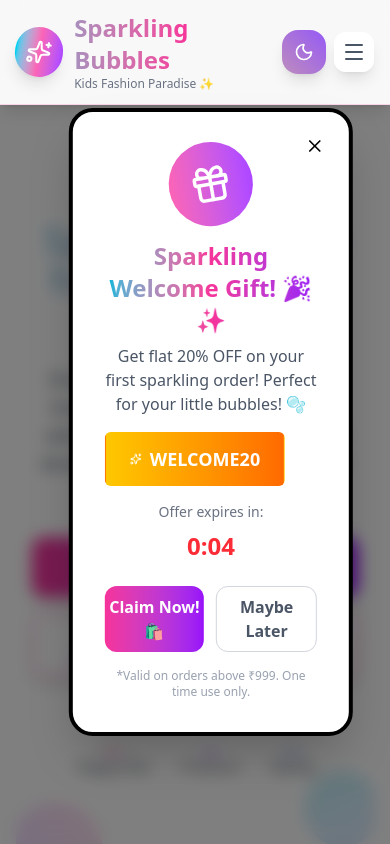
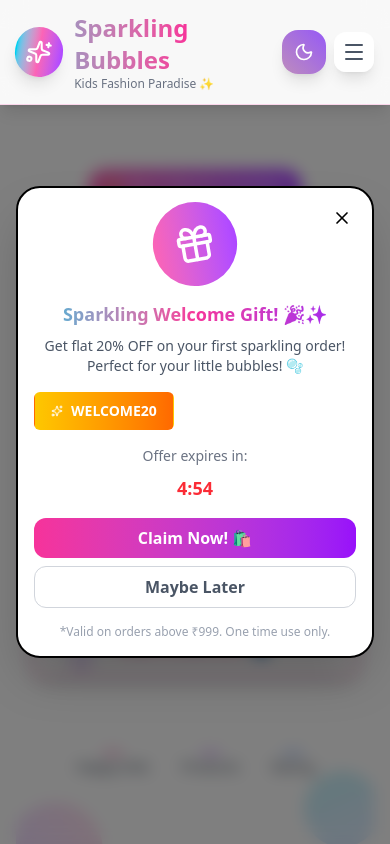
Before and after one commit to vikassahu118/sparkling-, a React (Vite) app: page / in a window 390 px wide. Shown: the top 844 px of the page. Built offline with nearby package versions, Linux system fonts and the light colour scheme.

Commit message:
responsive discount popup

```diff
--- a/src/components/DiscountPopup.jsx
+++ b/src/components/DiscountPopup.jsx
@@ -1,159 +1,10 @@
-// import React, { useState, useEffect } from "react";
-// import { motion, AnimatePresence } from "motion/react";
-// import { X, Gift, Sparkles } from "lucide-react";
-// import { Button } from '../ui/button';
-// import { Badge } from "../ui/badge";
-
-// const DiscountPopup = ({ isVisible, onClose, onApplyCode }) => {
-//   const [timeLeft, setTimeLeft] = useState(300); // 5 minutes
-//   const [minimized, setMinimized] = useState(false); // floating icon
-
-//   useEffect(() => {
-//     if (isVisible && timeLeft > 0) {
-//       const timer = setInterval(() => {
-//         setTimeLeft((prev) => prev - 1);
-//       }, 1000);
-//       return () => clearInterval(timer);
-//     }
-//   }, [isVisible, timeLeft]);
-
-//   const formatTime = (seconds) => {
-//     const mins = Math.floor(seconds / 60);
-//     const secs = seconds % 60;
-//     return `${mins}:${secs.toString().padStart(2, "0")}`;
-//   };
-
-//   const handleApplyCode = () => {
-//     onApplyCode("WELCOME20");
-//     onClose();
-//   };
-
-//   const handleMaybeLater = () => {
-//     setMinimized(true);
-//   };
-
-//   const handleRestore = () => {
-//     setMinimized(false);
-//   };
-
-//   return (
-//     <>
-//       <AnimatePresence>
-//         {/* Full Popup */}
-//         {isVisible && !minimized && (
-//           <>
-//             <motion.div
-//               initial={{ opacity: 0 }}
-//               animate={{ opacity: 1 }}
-//               exit={{ opacity: 0 }}
-//               className="fixed inset-0 bg-black/50 backdrop-blur-sm z-40"
-//               onClick={onClose}
-//             />
-
-//             <motion.div
-//               initial={{ opacity: 0, scale: 0.5, y: -50 }}
-//               animate={{ opacity: 1, scale: 1, y: 0 }}
-//               exit={{ opacity: 0, scale: 0.5, y: -50 }}
-//               transition={{ type: "spring", duration: 0.5 }}
-//               className="fixed top-1/2 left-1/2 transform -translate-x-1/2 -translate-y-1/2 z-50"
-//             >
-//               <div className="bg-white dark:bg-gray-800 rounded-3xl p-8 max-w-md w-full mx-4 shadow-2xl border-4 border-gradient-to-r from-pink-400 to-purple-500 relative">
-//                 <motion.button
-//                   onClick={onClose}
-//                   whileHover={{ scale: 1.1 }}
-//                   whileTap={{ scale: 0.9 }}
-//                   className="absolute top-4 right-4 p-2 rounded-full hover:bg-gray-100 dark:hover:bg-gray-700 transition-colors"
-//                 >
-//                   <X className="w-5 h-5" />
-//                 </motion.button>
-
-//                 <div className="text-center">
-//                   <motion.div
-//                     animate={{ rotate: [0, 10, -10, 0], scale: [1, 1.1, 1] }}
-//                     transition={{ duration: 2, repeat: Infinity, repeatType: "reverse" }}
-//                     className="mb-4"
-//                   >
-//                     <div className="w-20 h-20 bg-gradient-to-r from-pink-400 to-purple-500 rounded-full flex items-center justify-center mx-auto">
-//                       <Gift className="w-10 h-10 text-white" />
-//                     </div>
-//                   </motion.div>
-
-//                   <h2 className="text-2xl font-bold bg-gradient-to-r from-cyan-500 via-pink-500 to-purple-600 bg-clip-text text-transparent mb-2">
-//                     Sparkling Welcome Gift! 🎉✨
-//                   </h2>
-
-//                   <p className="text-gray-600 dark:text-gray-300 mb-4">
-//                     Get flat 20% OFF on your first sparkling order! Perfect for your little bubbles! 🫧
-//                   </p>
-
-//                   <Badge className="bg-gradient-to-r from-yellow-400 to-orange-500 text-white px-6 py-3 text-lg font-bold flex items-center gap-2 mb-4">
-//                     <Sparkles className="w-4 h-4" />
-//                     WELCOME20
-//                   </Badge>
-
-//                   <p className="text-sm text-gray-500 dark:text-gray-400 mb-2">
-//                     Offer expires in:
-//                   </p>
-//                   <div className="text-2xl font-bold text-red-500 mb-6">{formatTime(timeLeft)}</div>
-
-//                   <div className="flex gap-3">
-//                     <button
-//                       onClick={handleApplyCode}
-//                       className="flex-1 bg-gradient-to-r from-pink-500 to-purple-600 hover:from-pink-600 hover:to-purple-700 text-white rounded-xl py-2 font-bold"
-//                     >
-//                       Claim Now! 🛍
-//                     </button>
-//                     <button
-//                       onClick={handleMaybeLater}
-//                       className="flex-1 border border-gray-300 text-gray-600 hover:bg-gray-50 dark:border-gray-600 dark:text-gray-300 dark:hover:bg-gray-700 rounded-xl py-2 font-bold"
-//                     >
-//                       Maybe Later
-//                     </button>
-//                   </div>
-
-//                   <p className="text-xs text-gray-400 mt-4">
-//                     *Valid on orders above ₹999. One time use only.
-//                   </p>
-//                 </div>
-//               </div>
-//             </motion.div>
-//           </>
-//         )}
-//       </AnimatePresence>
-
-//       {/* Minimized floating icon with timer */}
-//       {isVisible && minimized && (
-//         <motion.div
-//           initial={{ opacity: 0, scale: 0 }}
-//           animate={{ opacity: 1, scale: 1 }}
-//           exit={{ opacity: 0, scale: 0 }}
-//           className="fixed bottom-5 right-5 z-50 cursor-pointer flex flex-col items-center"
-//           onClick={handleRestore}
-//         >
-//           <div className="w-16 h-16 bg-pink-500 dark:bg-purple-600 rounded-full flex items-center justify-center shadow-lg relative">
-//             <Gift className="w-8 h-8 text-white animate-bounce" />
-//             <div className="absolute -top-2 -right-2 bg-red-500 text-white text-xs font-bold px-2 py-0.5 rounded-full">
-//               {formatTime(timeLeft)}
-//             </div>
-//           </div>
-//         </motion.div>
-//       )}
-//     </>
-//   );
-// };
-
-// export default DiscountPopup;
-
-
-
 import React, { useState, useEffect } from "react";
 import { motion, AnimatePresence } from "motion/react";
 import { X, Gift, Sparkles } from "lucide-react";
-import { Button } from '../ui/button';
 import { Badge } from "../ui/badge";
 
 const DiscountPopup = ({ isVisible, onClose, onApplyCode }) => {
-  const [timeLeft, setTimeLeft] = useState(10); // 5 minutes
+  const [timeLeft, setTimeLeft] = useState(300); // 5 minutes
   const [minimized, setMinimized] = useState(false);
   const [expired, setExpired] = useState(false);
   const [removed, setRemoved] = useState(false);
@@ -164,7 +15,6 @@ const DiscountPopup = ({ isVisible, onClose, onApplyCode }) => {
     if (timeLeft <= 0) {
       setExpired(true);
       setMinimized(false);
-      // Auto-remove after 5 seconds
       setTimeout(() => setRemoved(true), 5000);
       return;
     }
@@ -197,6 +47,7 @@ const DiscountPopup = ({ isVisible, onClose, onApplyCode }) => {
         {/* Full Popup */}
         {isVisible && !minimized && !expired && (
           <>
+            {/* Overlay */}
             <motion.div
               initial={{ opacity: 0 }}
               animate={{ opacity: 1 }}
@@ -205,21 +56,24 @@ const DiscountPopup = ({ isVisible, onClose, onApplyCode }) => {
               onClick={onClose}
             />
 
+            {/* Popup */}
             <motion.div
               initial={{ opacity: 0, scale: 0.5, y: -50 }}
               animate={{ opacity: 1, scale: 1, y: 0 }}
               exit={{ opacity: 0, scale: 0.5, y: -50 }}
               transition={{ type: "spring", duration: 0.5 }}
-              className="fixed top-1/2 left-1/2 transform -translate-x-1/2 -translate-y-1/2 z-50"
+              className="fixed inset-0 z-50 flex items-center justify-center p-4 sm:p-6"
             >
-              <div className="bg-white dark:bg-gray-800 rounded-3xl p-8 max-w-md w-full mx-4 shadow-2xl border-4 border-gradient-to-r from-pink-400 to-purple-500 relative">
+              <div className="bg-white dark:bg-gray-800 rounded-3xl p-4 sm:p-6 shadow-2xl border-2 border-gradient-to-r from-pink-400 to-purple-500 w-full max-w-sm sm:max-w-md relative">
+
+                {/* Close button */}
                 <motion.button
                   onClick={onClose}
                   whileHover={{ scale: 1.1 }}
                   whileTap={{ scale: 0.9 }}
-                  className="absolute top-4 right-4 p-2 rounded-full hover:bg-gray-100 dark:hover:bg-gray-700 transition-colors"
+                  className="absolute top-3 right-3 p-2 rounded-full hover:bg-gray-100 dark:hover:bg-gray-700 transition-colors z-50"
                 >
-                  <X className="w-5 h-5" />
+                  <X className="w-5 h-5 pointer-events-none" />
                 </motion.button>
 
                 <div className="text-center">
@@ -228,20 +82,20 @@ const DiscountPopup = ({ isVisible, onClose, onApplyCode }) => {
                     transition={{ duration: 2, repeat: Infinity, repeatType: "reverse" }}
                     className="mb-4"
                   >
-                    <div className="w-20 h-20 bg-gradient-to-r from-pink-400 to-purple-500 rounded-full flex items-center justify-center mx-auto">
-                      <Gift className="w-10 h-10 text-white" />
+                    <div className="w-20 h-20 sm:w-24 sm:h-24 bg-gradient-to-r from-pink-400 to-purple-500 rounded-full flex items-center justify-center mx-auto">
+                      <Gift className="w-10 h-10 sm:w-12 sm:h-12 text-white" />
                     </div>
                   </motion.div>
 
-                  <h2 className="text-2xl font-bold bg-gradient-to-r from-cyan-500 via-pink-500 to-purple-600 bg-clip-text text-transparent mb-2">
+                  <h2 className="text-lg sm:text-2xl font-bold bg-gradient-to-r from-cyan-500 via-pink-500 to-purple-600 bg-clip-text text-transparent mb-2">
                     Sparkling Welcome Gift! 🎉✨
                   </h2>
 
-                  <p className="text-gray-600 dark:text-gray-300 mb-4">
+                  <p className="text-gray-600 dark:text-gray-300 mb-4 text-sm sm:text-base">
                     Get flat 20% OFF on your first sparkling order! Perfect for your little bubbles! 🫧
                   </p>
 
-                  <Badge className="bg-gradient-to-r from-yellow-400 to-orange-500 text-white px-6 py-3 text-lg font-bold flex items-center gap-2 mb-4">
+                  <Badge className="bg-gradient-to-r from-yellow-400 to-orange-500 text-white px-4 sm:px-6 py-2 text-sm sm:text-lg font-bold flex items-center gap-2 mb-4">
                     <Sparkles className="w-4 h-4" />
                     WELCOME20
                   </Badge>
@@ -249,9 +103,9 @@ const DiscountPopup = ({ isVisible, onClose, onApplyCode }) => {
                   <p className="text-sm text-gray-500 dark:text-gray-400 mb-2">
                     Offer expires in:
                   </p>
-                  <div className="text-2xl font-bold text-red-500 mb-6">{formatTime(timeLeft)}</div>
+                  <div className="text-lg sm:text-2xl font-bold text-red-500 mb-4 sm:mb-6">{formatTime(timeLeft)}</div>
 
-                  <div className="flex gap-3">
+                  <div className="flex flex-col sm:flex-row gap-2 sm:gap-3">
                     <button
                       onClick={handleApplyCode}
                       disabled={expired}
@@ -287,17 +141,17 @@ const DiscountPopup = ({ isVisible, onClose, onApplyCode }) => {
           initial={{ opacity: 0, scale: 0 }}
           animate={{ opacity: 1, scale: 1 }}
           exit={{ opacity: 0, scale: 0 }}
-          className="fixed bottom-5 right-5 z-50 cursor-pointer flex flex-col items-center"
+          className="fixed bottom-4 sm:bottom-5 right-4 sm:right-5 z-50 cursor-pointer flex flex-col items-center"
           onClick={!expired ? handleRestore : undefined}
         >
-          <div className={`w-16 h-16 rounded-full flex items-center justify-center shadow-lg relative ${
-            expired ? "bg-gray-400" : "bg-pink-500 dark:bg-purple-600"
-          }`}>
+          <div
+            className={`w-14 h-14 sm:w-16 sm:h-16 rounded-full flex items-center justify-center shadow-lg relative ${
+              expired ? "bg-gray-400" : "bg-pink-500 dark:bg-purple-600"
+            }`}
+          >
             <Gift
-              className={`w-8 h-8 text-white ${
-                !expired
-                  ? "animate-bounce"
-                  : "animate-pulse" // sparkle animation when expired
+              className={`w-6 h-6 sm:w-8 sm:h-8 text-white ${
+                !expired ? "animate-bounce" : "animate-pulse"
               }`}
             />
             <div className="absolute -top-2 -right-2 bg-red-500 text-white text-xs font-bold px-2 py-0.5 rounded-full">
```
